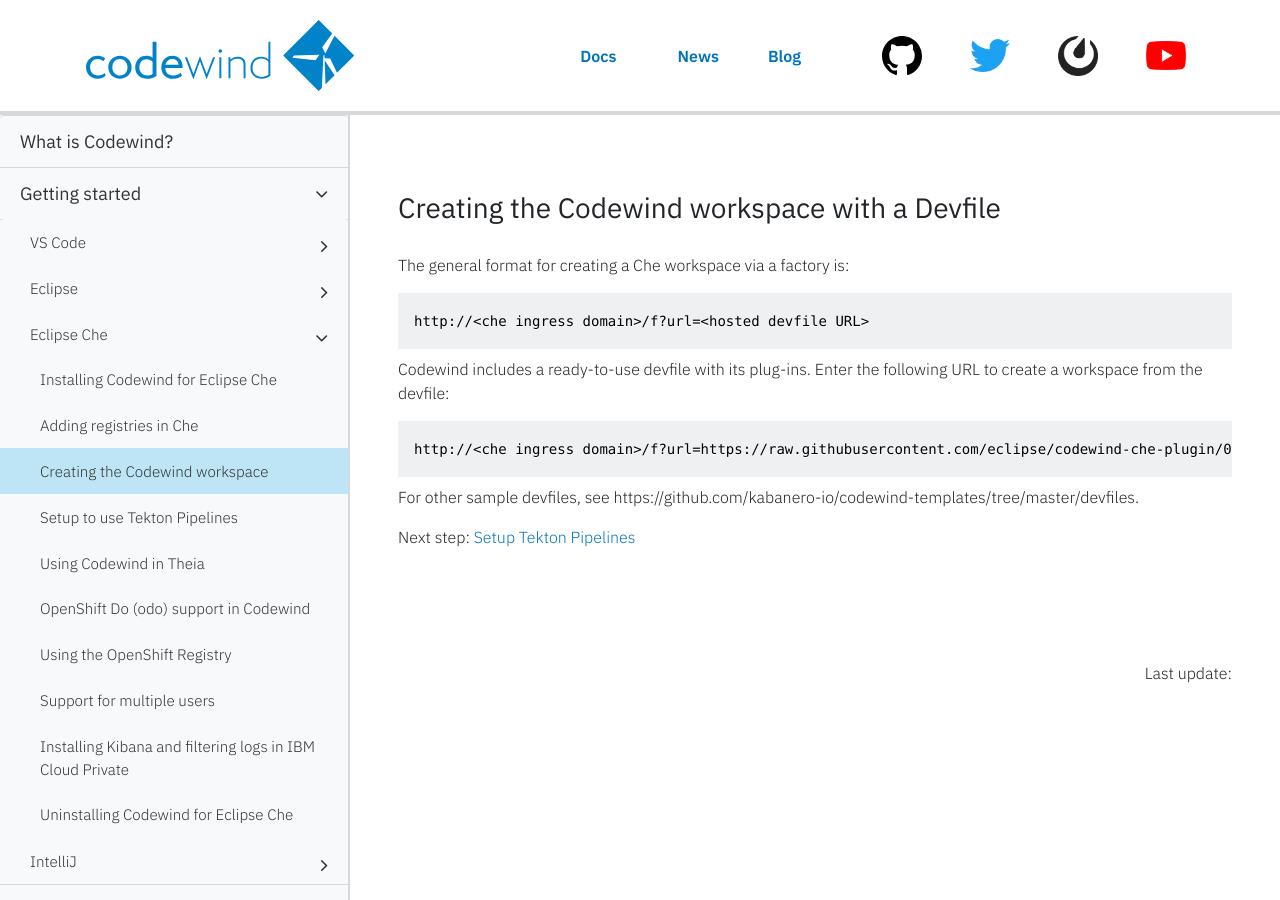
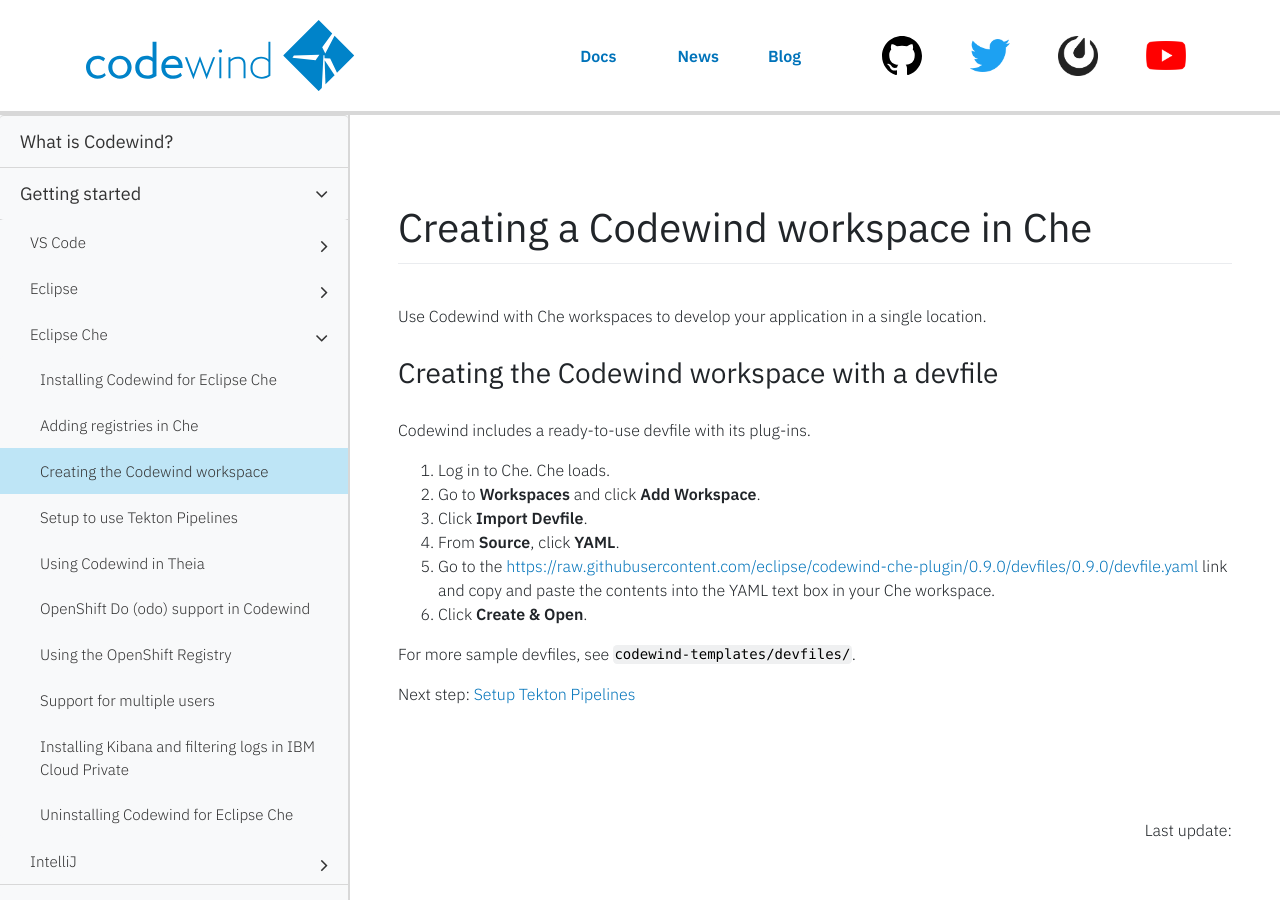
Before and after one commit to eclipse-archived/codewind-docs, a Jekyll site: the page built from docs/_documentations/mdt-che-createcodewindworkspace.md, in a window 1280 px wide and 900 px high. Built offline with Jekyll 4.4.1, drawn with Linux system fonts in a browser that asks for light colours; nearby versions of some CDN libraries; comment, search, counter and statistics services are not loaded.

Commit message:
[WIP do not merge] Edits for Codewind workspaces in Che (#315)
* Edits for Codewind workspaces in Che

Signed-off-by: Sarah Ishida <sishida@us.ibm.com>

* Update Creating the Codewind workspace

````diff
--- a/docs/_documentations/mdt-che-createcodewindworkspace.md
+++ b/docs/_documentations/mdt-che-createcodewindworkspace.md
@@ -1,26 +1,25 @@
 ---
 layout: docs
-title: Installing Codewind on the Cloud
-description: Installing Codewind on the Cloud
-keywords: build, deploy, IBM Cloud Private, install, installing, installation, chart, Helm, develop, cloud, public cloud, services, command line, cli, command, start, stop, update, open, delete, options, operation, devops, OpenShift, OKD
+title: Creating a Codewind workspace in Che
+description: Creating a Codewind workspace in Che
+keywords: build, deploy, install, installing, installation, chart, Helm, develop, cloud, public cloud, services, command line, cli, command, start, stop, update, open, delete, options, operation, devops
 duration: 1 minute
 permalink: mdt-che-createcodewindworkspace
 type: document
-order: 20
-parent: root
 ---
 
-### Creating the Codewind workspace with a Devfile
-The general format for creating a Che workspace via a factory is:
-```
-http://<che ingress domain>/f?url=<hosted devfile URL>
-```
+# Creating a Codewind workspace in Che
+Use Codewind with Che workspaces to develop your application in a single location.
 
-Codewind includes a ready-to-use devfile with its plug-ins. Enter the following URL to create a workspace from the devfile:
-```
-http://<che ingress domain>/f?url=https://raw.githubusercontent.com/eclipse/codewind-che-plugin/0.9.0/devfiles/0.9.0/devfile.yaml
-```
+### Creating the Codewind workspace with a devfile
+Codewind includes a ready-to-use devfile with its plug-ins.
+1. Log in to Che. Che loads.
+2. Go to **Workspaces** and click **Add Workspace**.
+3. Click **Import Devfile**.
+4. From **Source**, click **YAML**.
+5. Go to the [https://raw.githubusercontent.com/eclipse/codewind-che-plugin/0.9.0/devfiles/0.9.0/devfile.yaml](https://raw.githubusercontent.com/eclipse/codewind-che-plugin/0.9.0/devfiles/0.9.0/devfile.yaml) link and copy and paste the contents into the YAML text box in your Che workspace.
+6. Click **Create & Open**.
 
-For other sample devfiles, see https://github.com/kabanero-io/codewind-templates/tree/master/devfiles.
+For more sample devfiles, see [`codewind-templates/devfiles/`](https://github.com/kabanero-io/codewind-templates/tree/master/devfiles).
 
 Next step: [Setup Tekton Pipelines](mdt-che-tektonpipelines.html)
````
